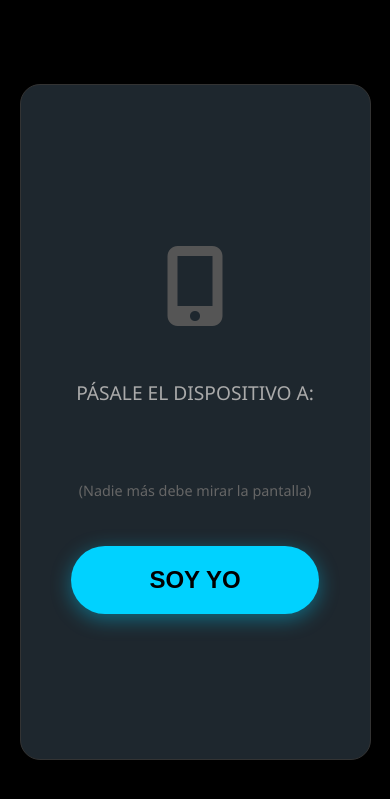
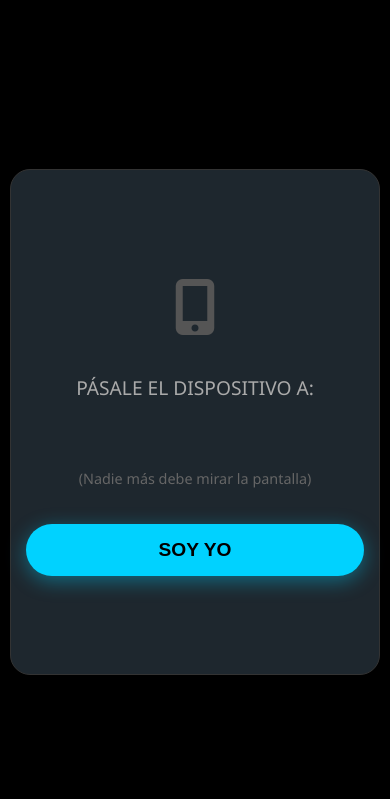
Before and after one commit to Aguaio/GAMES, a Django app: template juego/templates/juego/partida.html in a window 390 px wide. Shown: the top 799 px of the page. Run offline with Django 5.2, Linux system fonts and the light colour scheme; data comes from the database, SQL or seed files in the repository; tables that the repository leaves empty hold one stand-in row (values such as "Sample post"); the template is opened without the code that fills it: values that come from a table or form of the project are taken from there, most other values are stand-ins (such as "Sample title", 1, 10 or a date in 2020).

Commit message:
Update partida.html

```diff
--- a/juego/templates/juego/partida.html
+++ b/juego/templates/juego/partida.html
@@ -62,6 +62,25 @@
         .rating-stars { display: flex; gap: 10px; font-size: 2rem; margin: 20px 0; justify-content: center; }
         .star { color: #555; cursor: pointer; transition: 0.2s; }
         .star.hover, .star.active { color: gold; text-shadow: 0 0 10px gold; }
+
+        /* --- AJUSTE MOVIL: PARTIDA --- */
+        @media (max-width: 600px) {
+            .game-card {
+                width: 95%;
+                height: auto;
+                min-height: 60vh; /* Altura mínima flexible */
+                padding: 15px;
+            }
+            h1 { font-size: 1.8rem; }
+            .role-text { font-size: 2.5rem; margin: 10px 0; }
+            .big-icon { font-size: 3.5rem; margin-bottom: 10px; }
+            .word-text { font-size: 1.5rem; padding: 8px 15px; }
+            .timer-circle { width: 70px; height: 70px; font-size: 2rem; margin: 15px auto; }
+
+            /* Botones más fáciles de tocar */
+            .btn-action { width: 100%; font-size: 1.2rem; padding: 15px; margin-top: 20px; }
+        }
+
     </style>
 </head>
 <body>
@@ -251,4 +270,5 @@
         setInterval(() => { fetch("{% url 'api_ping' %}"); }, 10000);
     </script>
 </body>
+
 </html>
```
